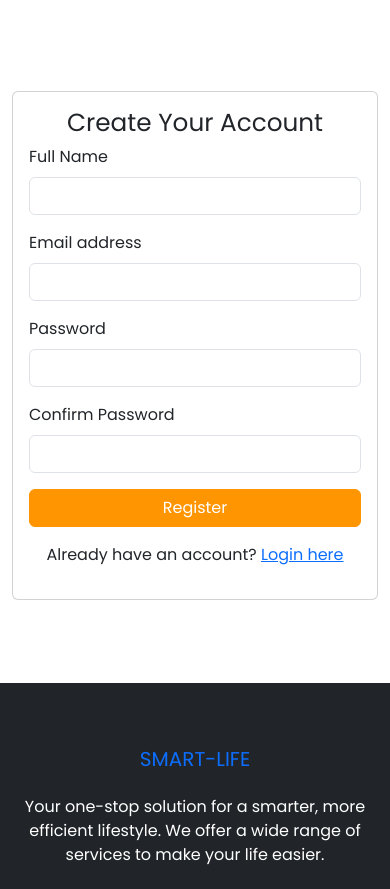
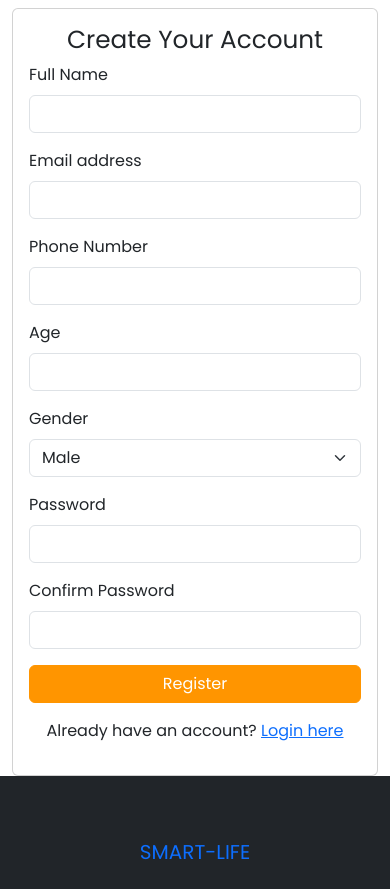
Before and after one commit to hira8talukder/Smart-Life, a PHP site: page /register.php in a window 390 px wide. Shown: the part 62-951 px from the top of the page. Run offline with PHP 8.4, Linux system fonts and the light colour scheme.

Commit message:
feat: Add phone, age, and gender to user profile

```diff
--- a/profile.php
+++ b/profile.php
@@ -42,6 +42,9 @@ include 'header.php';
         <div class="card-body">
             <h5 class="card-title">Name: <?php echo htmlspecialchars($user['full_name']); ?></h5>
             <p class="card-text">Email: <?php echo htmlspecialchars($user['email']); ?></p>
+            <p class="card-text">Phone: <?php echo htmlspecialchars($user['phone']); ?></p>
+            <p class="card-text">Age: <?php echo htmlspecialchars($user['age']); ?></p>
+            <p class="card-text">Gender: <?php echo htmlspecialchars($user['gender']); ?></p>
             <p class="card-text">Address: <?php echo htmlspecialchars($user['address']); ?></p>
             <a href="account_settings.php?action=edit_profile" class="btn btn-primary">Edit Profile</a>
         </div>
--- a/register.php
+++ b/register.php
@@ -12,6 +12,22 @@
                 <div class="mb-3">
                     <label for="email" class="form-label">Email address</label>
                     <input type="email" class="form-control" id="email" name="email" required>
+                </div>
+                <div class="mb-3">
+                    <label for="phone" class="form-label">Phone Number</label>
+                    <input type="text" class="form-control" id="phone" name="phone">
+                </div>
+                <div class="mb-3">
+                    <label for="age" class="form-label">Age</label>
+                    <input type="number" class="form-control" id="age" name="age">
+                </div>
+                <div class="mb-3">
+                    <label for="gender" class="form-label">Gender</label>
+                    <select class="form-select" id="gender" name="gender">
+                        <option value="Male">Male</option>
+                        <option value="Female">Female</option>
+                        <option value="Other">Other</option>
+                    </select>
                 </div>
                 <div class="mb-3">
                     <label for="password" class="form-label">Password</label>
--- a/smart-life.sql
+++ b/smart-life.sql
@@ -33,6 +33,9 @@ CREATE TABLE `users` (
   `email` varchar(255) NOT NULL,
   `password` varchar(255) NOT NULL,
   `address` TEXT NULL,
+  `phone` VARCHAR(20) NULL,
+  `age` INT NULL,
+  `gender` VARCHAR(10) NULL,
   `token` varchar(255) DEFAULT NULL,
   `created_at` timestamp NOT NULL DEFAULT current_timestamp()
 ) ENGINE=InnoDB DEFAULT CHARSET=utf8mb4 COLLATE=utf8mb4_general_ci;
```
Also changed, not shown: account_settings.php (+21 -2 lines), register_process.php (+5 -2 lines).
